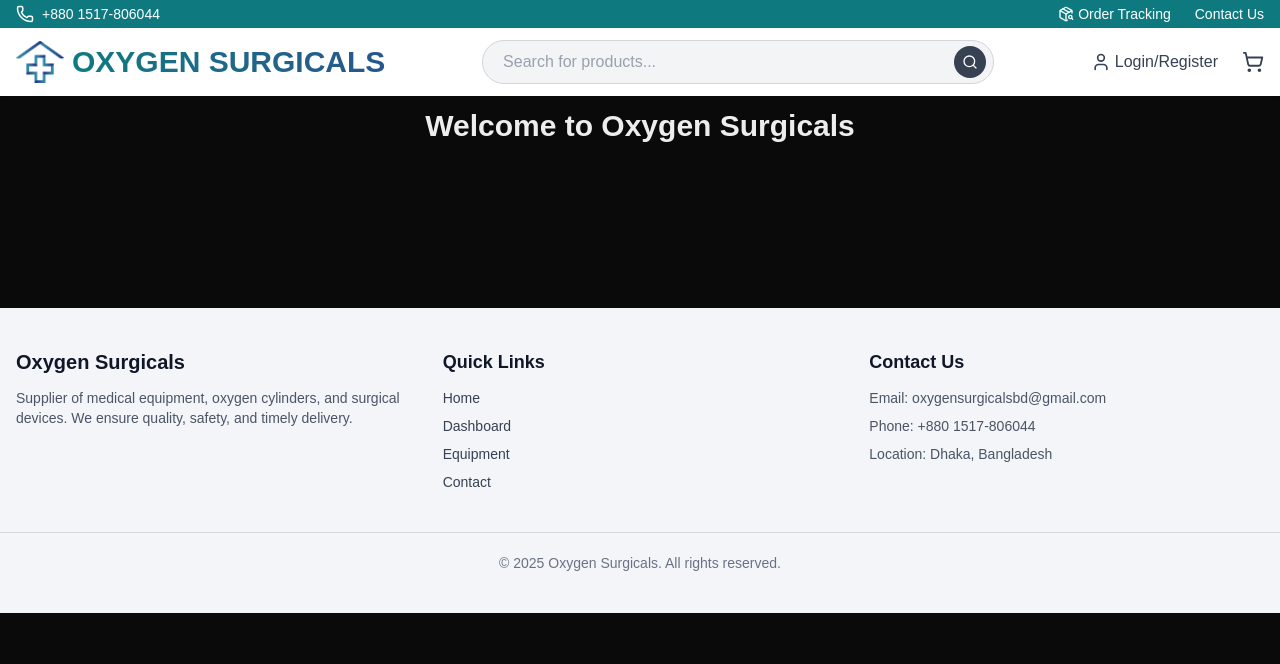
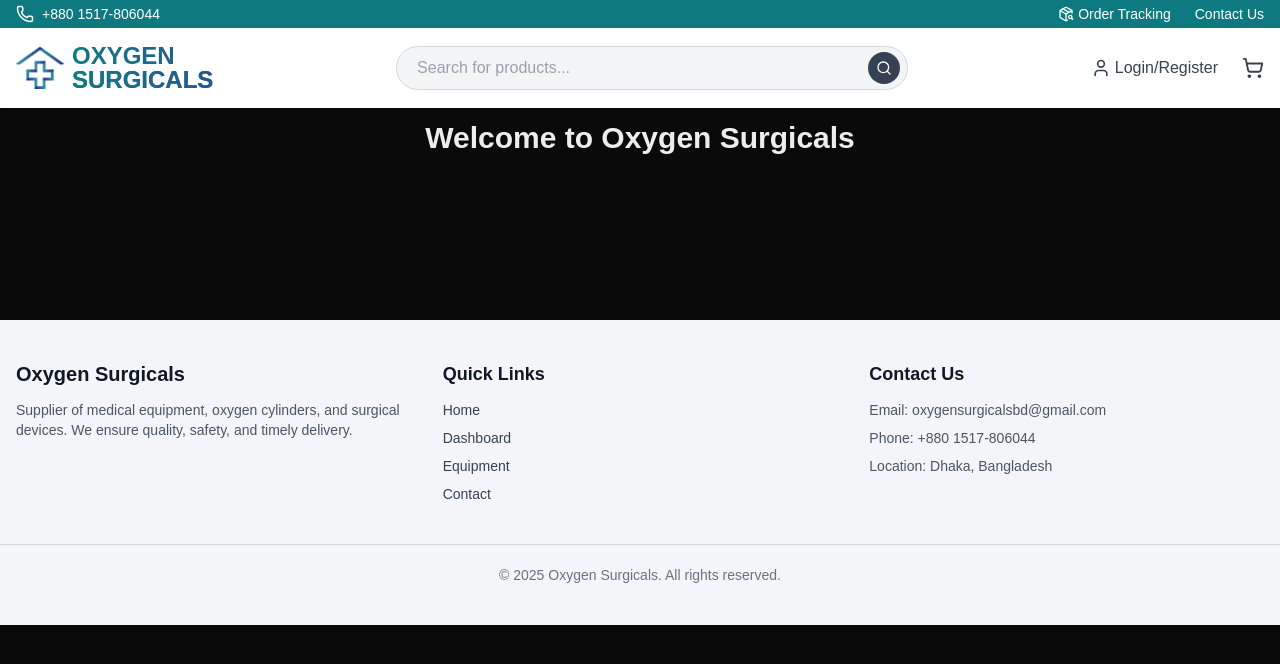
Before and after one commit to mranonno/oxygen-surgicals-web, a Next.js app: page / in a window 1280 px wide. Shown: the top 664 px of the page. Built offline with nearby package versions, Linux system fonts and the light colour scheme; grey boxes are pictures that could not be loaded.

Commit message:
logo redesign

```diff
--- a/components/common/Navbar.tsx
+++ b/components/common/Navbar.tsx
@@ -22,8 +22,11 @@
           />
 
           {/* 🔵🟢 Gradient Text */}
-          <span className="text-3xl  font-bold bg-linear-to-r to-[#27568D] from-[#0E7A80] bg-clip-text text-transparent text-center">
-            OXYGEN SURGICALS
+          <span className="text-2xl flex flex-col text-start  font-bold bg-linear-to-r to-[#27568D] from-[#0E7A80] bg-clip-text text-transparent">
+            OXYGEN{" "}
+            <span className="text-2xl font-bold bg-linear-to-r to-[#27568D] from-[#0E7A80] bg-clip-text text-transparent -mt-2 text-center">
+              SURGICALS
+            </span>
           </span>
         </Link>
 
```
